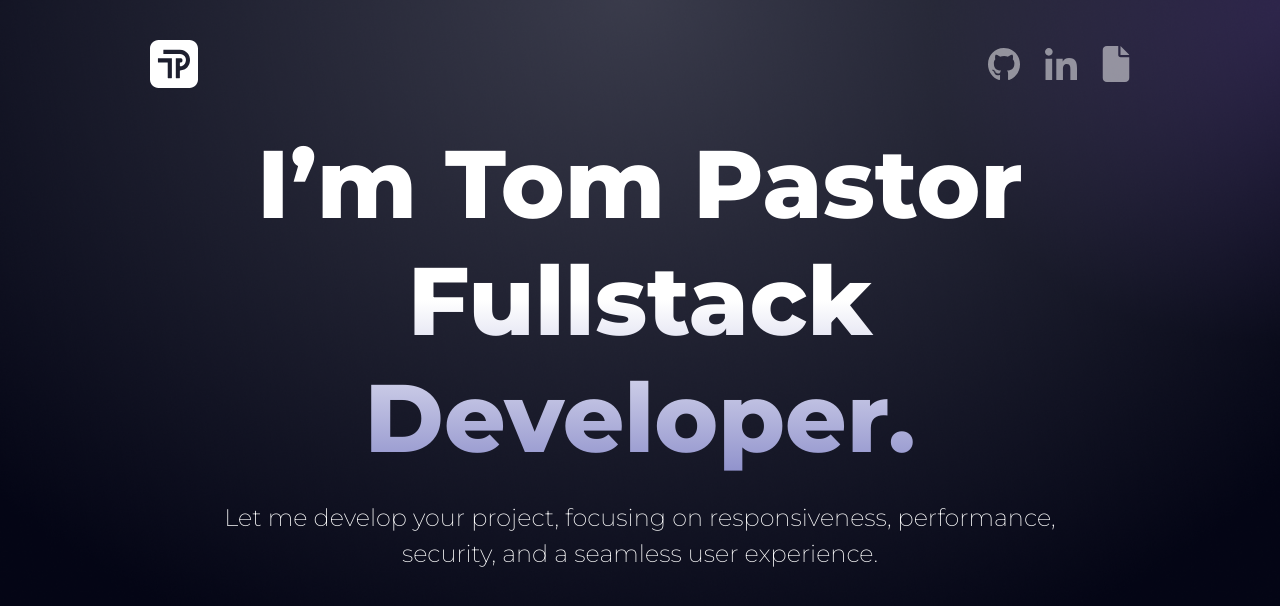
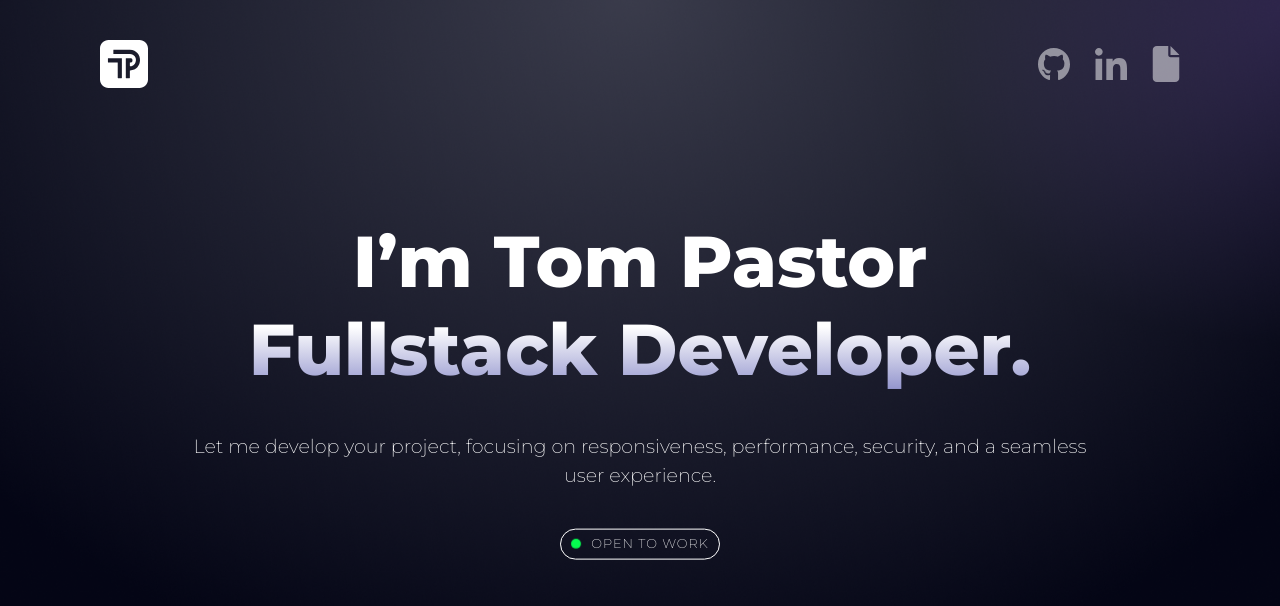
Before and after one commit to TomPast/portfolio-v3, a React (Vite) app: page / in a window 1280 px wide. Shown: the top 606 px of the page. Built offline with nearby package versions, Linux system fonts and the light colour scheme; no server answers.

Commit message:
feat(main): add availibility badge

```diff
--- /dev/null
+++ b/src/components/AvailibilityBadge/AvailibilityBadge.scss
@@ -0,0 +1,41 @@
+.badge {
+  display: flex;
+  font-weight: 200;
+  font-size: 0.8rem;
+  letter-spacing: 1px;
+  line-height: 1;
+  width: fit-content;
+  margin: 0 auto;
+  align-items: center;
+  border: 1px solid white;
+  padding: 8px 10px;
+  border-radius: 20px;
+  text-transform: uppercase;
+
+  .bullet {
+    width: 10px;
+    height: 10px;
+    border-radius: 50%;
+    margin-right: 10px;
+    background: var(--green);
+    box-shadow: 0 0 0 0 rgba(51, 217, 178, 1);
+    animation: pulse 2s infinite;
+  }
+}
+
+@keyframes pulse {
+  0% {
+    transform: scale(0.95);
+    box-shadow: 0 0 0 0 rgba(51, 217, 178, 0.7);
+  }
+
+  70% {
+    transform: scale(1);
+    box-shadow: 0 0 0 8px rgba(51, 217, 178, 0);
+  }
+
+  100% {
+    transform: scale(0.95);
+    box-shadow: 0 0 0 0 rgba(51, 217, 178, 0);
+  }
+}
--- /dev/null
+++ b/src/components/AvailibilityBadge/AvailibilityBadge.tsx
@@ -0,0 +1,13 @@
+import React from 'react'
+import './AvailibilityBadge.scss'
+
+function AvailibityBadge() {
+  return (
+    <div className="badge">
+      <div className="bullet"></div>
+      <span>Open to work</span>
+    </div>
+  )
+}
+
+export default AvailibityBadge
--- a/src/components/MainTitle/MainTitle.scss
+++ b/src/components/MainTitle/MainTitle.scss
@@ -1,8 +1,9 @@
+@import '../../global.scss';
+
 .main-title {
   h1 {
     font-size: 6rem;
     font-weight: 800;
-    color: white;
   }
 
   .gradient-title {
@@ -11,4 +12,28 @@
     background-clip: text;
     -webkit-text-fill-color: transparent;
   }
+
+  @media screen and (max-width: $breakpoint-xl) {
+    h1 {
+      font-size: 4.5rem;
+    }
+  }
+
+  @media screen and (max-width: $breakpoint-lg) {
+    h1 {
+      font-size: 3.5rem;
+    }
+  }
+
+  @media screen and (max-width: $breakpoint-md) {
+    h1 {
+      font-size: 2.5rem;
+    }
+  }
+
+  @media screen and (max-width: $breakpoint-sm) {
+    h1 {
+      font-size: 2rem;
+    }
+  }
 }
--- a/src/global.scss
+++ b/src/global.scss
@@ -1,16 +1,37 @@
 @import url('https://fonts.googleapis.com/css2?family=Montserrat:ital,wght@0,100..900;1,100..900&display=swap');
 
+$main-bg-color: #05071c;
+$primary-color: #914ff5;
+$green: #05fb4f;
+$main-font: 'Montserrat', sans-serif;
+
+$margin: 0 150px;
+
+$breakpoint-sm: 576px;
+$breakpoint-md: 768px;
+$breakpoint-lg: 992px;
+$breakpoint-xl: 1366px;
+
 :root {
-  --main-bg-color: #05071c;
-  --primary-color: #914ff5;
-  --main-font: 'Montserrat', sans-serif;
+  --main-bg-color: #{$main-bg-color};
+  --primary-color: #{$primary-color};
+  --green: #{$green};
+  --main-font: #{$main-font};
 
-  --margin: 0 150px;
+  --margin: #{$margin};
+
+  --breakpoint-sm: #{$breakpoint-sm};
+  --breakpoint-md: #{$breakpoint-md};
+  --breakpoint-lg: #{$breakpoint-lg};
+  --breakpoint-xl: #{$breakpoint-xl};
 }
+
+$green: #05fb4f;
 
 body {
   margin: 0;
   font-family: var(--main-font), sans-serif;
+  color: white;
 }
 
 h1 {
--- a/src/sections/Main/Main.scss
+++ b/src/sections/Main/Main.scss
@@ -1,3 +1,5 @@
+@import '../../global.scss';
+
 .main {
   background-image: url('/src/assets/img/main-bg.png');
   background-size: cover;
@@ -8,7 +10,6 @@
   padding-top: 40px;
 
   .description {
-    margin-top: 20px;
     color: white;
     font-size: 1.5rem;
     font-weight: 200;
@@ -21,8 +22,32 @@
   }
 
   .hero {
-    margin-top: calc(50vh - 140px);
+    margin-top: max(calc(50vh - 100px), 300px);
+
     text-align: center;
     transform: translateY(-50%);
+    display: flex;
+    flex-direction: column;
+    gap: 20px;
+  }
+
+  @media screen and (max-width: $breakpoint-xl) {
+    padding: 40px 100px 0;
+
+    .description {
+      font-size: 1.2rem;
+    }
+  }
+
+  @media screen and (max-width: $breakpoint-lg) {
+    padding: 40px 50px 0;
+
+    .description {
+      font-size: 1rem;
+    }
+  }
+
+  @media screen and (max-width: $breakpoint-sm) {
+    padding: 40px 30px 0;
   }
 }
--- a/src/sections/Main/Main.tsx
+++ b/src/sections/Main/Main.tsx
@@ -2,6 +2,7 @@ import React from 'react'
 import './Main.scss'
 import Header from '../../components/Header/Header'
 import MainTitle from '../../components/MainTitle/MainTitle'
+import AvailibityBadge from '../../components/AvailibilityBadge/AvailibilityBadge'
 
 function Main() {
   return (
@@ -15,6 +16,7 @@ function Main() {
             performance, security, and a seamless user experience.
           </p>
         </div>
+        <AvailibityBadge />
       </div>
     </div>
   )
```
